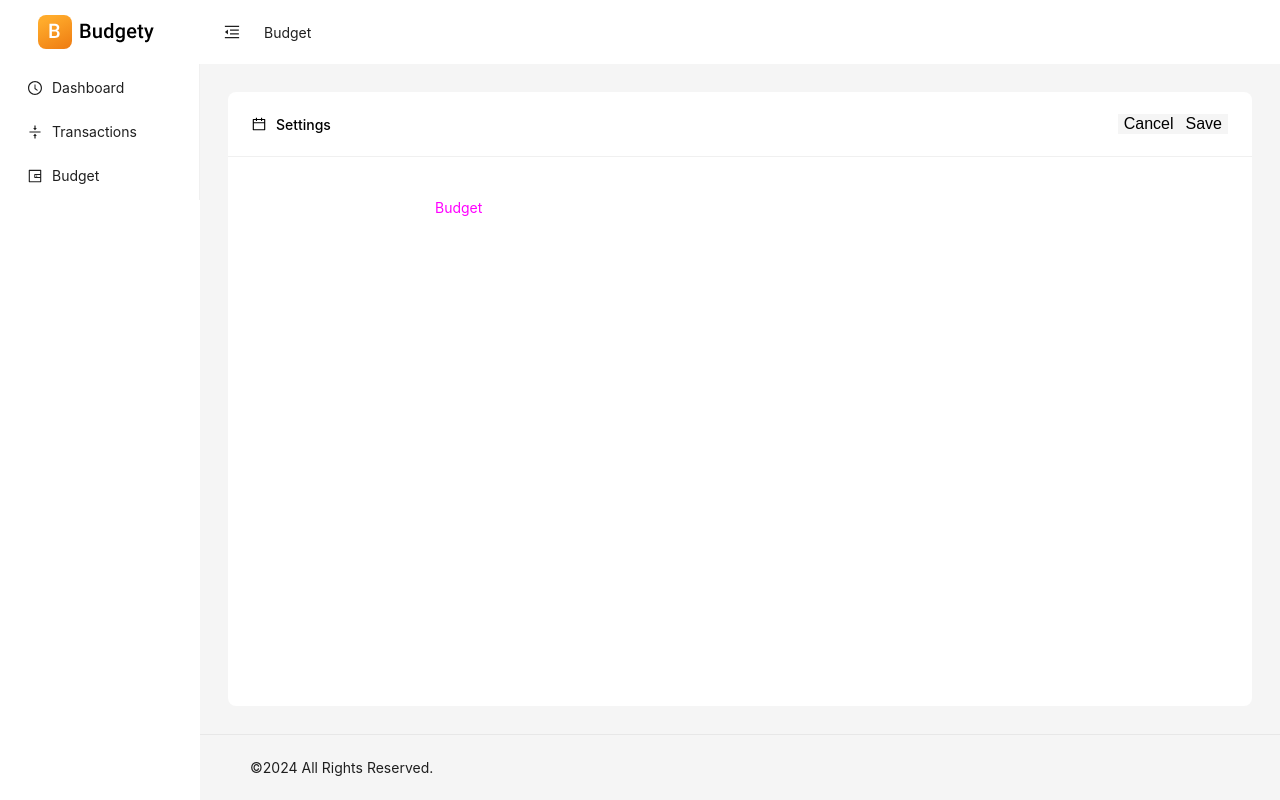
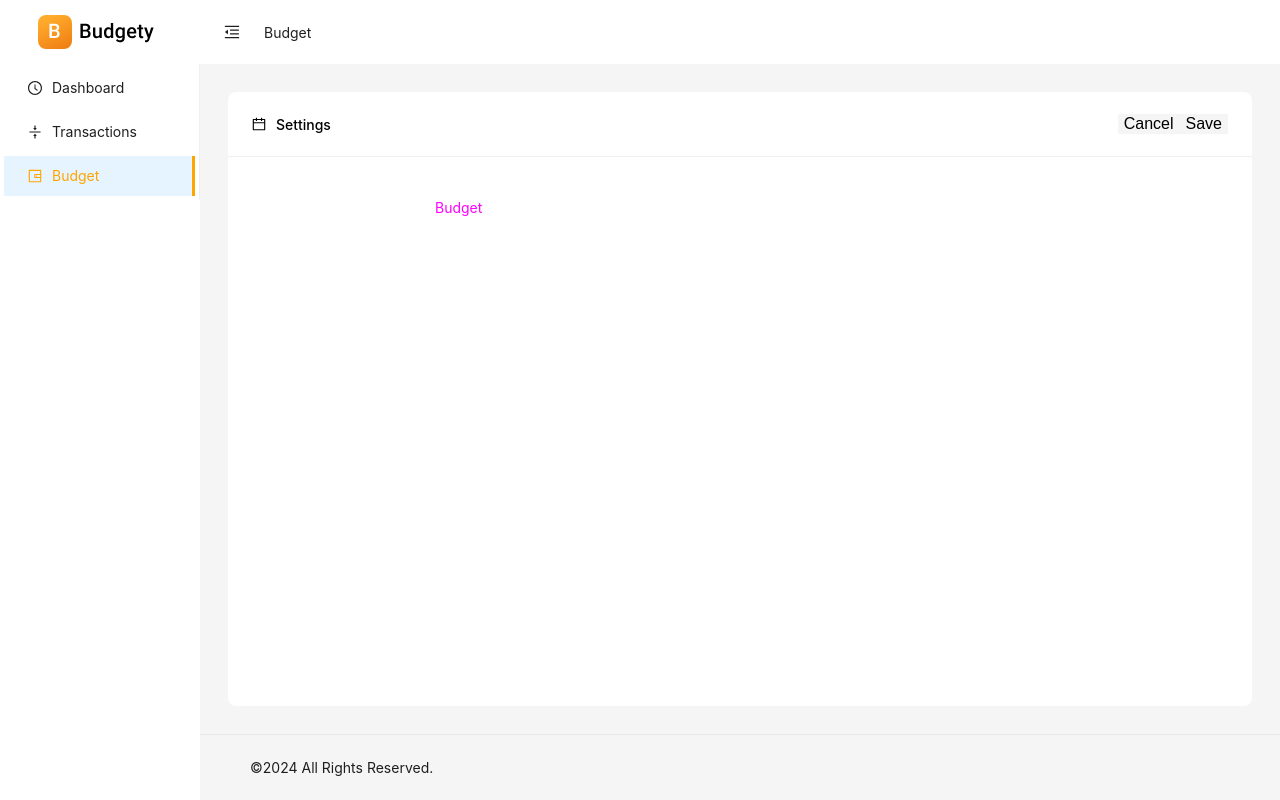
Before and after one commit to Iulicaaa/budgety, a React (Vite) app: page /budget in a window 1280 px wide. Built offline with nearby package versions, Linux system fonts and the light colour scheme.

Commit message:
Update selected menu item in PageLayout component

```diff
--- a/src/components/PageLayout.tsx
+++ b/src/components/PageLayout.tsx
@@ -11,7 +11,6 @@ import logo_large from "@/assets/logo_large.svg";
 import styled from "styled-components";
 import logo_small from "@/assets/logo_small.svg";
 import { Link } from "react-router-dom";
-import { Outlet } from "react-router-dom";
 import { Divider } from "antd";
 import { createGlobalStyle } from "styled-components";
 
@@ -20,33 +19,18 @@ const { Header, Sider, Footer, Content } = Layout;
 type PageLayoutProps = {
   children: React.ReactNode;
   title: string;
+  selectedKey: "dashboard" | "transactions" | "budget";
 };
 
-export const PageLayout = ({ children, title }: PageLayoutProps) => {
+export const PageLayout = ({
+  children,
+  title,
+  selectedKey,
+}: PageLayoutProps) => {
   const [collapsed, setCollapsed] = useState(false);
   const {
     token: { colorBgContainer },
   } = theme.useToken();
-  const [selectedMenu, setSelectedMenu] = useState("Dashboard"); // Add this line
-
-  const menuItems = [
-    // Define your menu items
-    {
-      key: "1",
-      icon: <ClockCircleOutlined />,
-      label: "Dashboard",
-    },
-    {
-      key: "2",
-      icon: <VerticalAlignMiddleOutlined />,
-      label: "Transactions",
-    },
-    {
-      key: "3",
-      icon: <WalletOutlined />,
-      label: "Budget",
-    },
-  ];
 
   return (
     <>
@@ -61,25 +45,17 @@ export const PageLayout = ({ children, title }: PageLayoutProps) => {
           <LogoWrapper>
             <img src={collapsed ? logo_small : logo_large} />
           </LogoWrapper>
-          <Menu
-            mode="inline"
-            selectedKeys={[selectedMenu]}
-            onSelect={({ key }) => setSelectedMenu(key)} // Update selectedMenu when a menu item is selected
-          >
-            {/* {menuItems.map((item) => (
-            <Menu.Item key={item.key} icon={item.icon}>
-              {/* <Link to={{ pathname: `/${item.label.toLowerCase()}` }}> */}
-            {/* {item.label} */}
-            {/* </Link> */}
-            {/* </Menu.Item> */}
-
-            <Menu.Item key="1" icon={<ClockCircleOutlined />}>
+          <Menu mode="inline" selectedKeys={[selectedKey]}>
+            <Menu.Item key="dashboard" icon={<ClockCircleOutlined />}>
               <Link to="/dashboard">Dashboard</Link>
             </Menu.Item>
-            <Menu.Item key="2" icon={<VerticalAlignMiddleOutlined />}>
+            <Menu.Item
+              key="transactions"
+              icon={<VerticalAlignMiddleOutlined />}
+            >
               <Link to="/transactions">Transactions</Link>
             </Menu.Item>
-            <Menu.Item key="3" icon={<WalletOutlined />}>
+            <Menu.Item key="budget" icon={<WalletOutlined />}>
               <Link to="/budget">Budget</Link>
             </Menu.Item>
           </Menu>
--- a/src/pages/Budget.tsx
+++ b/src/pages/Budget.tsx
@@ -6,7 +6,7 @@ import { CalendarOutlined } from "@ant-design/icons";
 
 const Budget = () => {
   return (
-    <PageLayout title="Budget">
+    <PageLayout title="Budget" selectedKey="budget">
       <Card>
         <Bar>
           <SettingsDiv>
--- a/src/pages/Dashboard.tsx
+++ b/src/pages/Dashboard.tsx
@@ -15,7 +15,7 @@ import man_on_office from "@/assets/man_on_office.svg";
 
 const Dashboard = () => {
   return (
-    <PageLayout title="Dashboard">
+    <PageLayout title="Dashboard" selectedKey="dashboard">
       <CardWrapper>
         <Card1>
           <Bar>
--- a/src/pages/Transactions.tsx
+++ b/src/pages/Transactions.tsx
@@ -14,7 +14,7 @@ import Icon from "@ant-design/icons/lib/components/Icon";
 
 const Transactions = () => {
   return (
-    <PageLayout title="Transactions">
+    <PageLayout title="Transactions" selectedKey="transactions">
       <CardWrapper>
         <Card1>
           <Bar>
```
